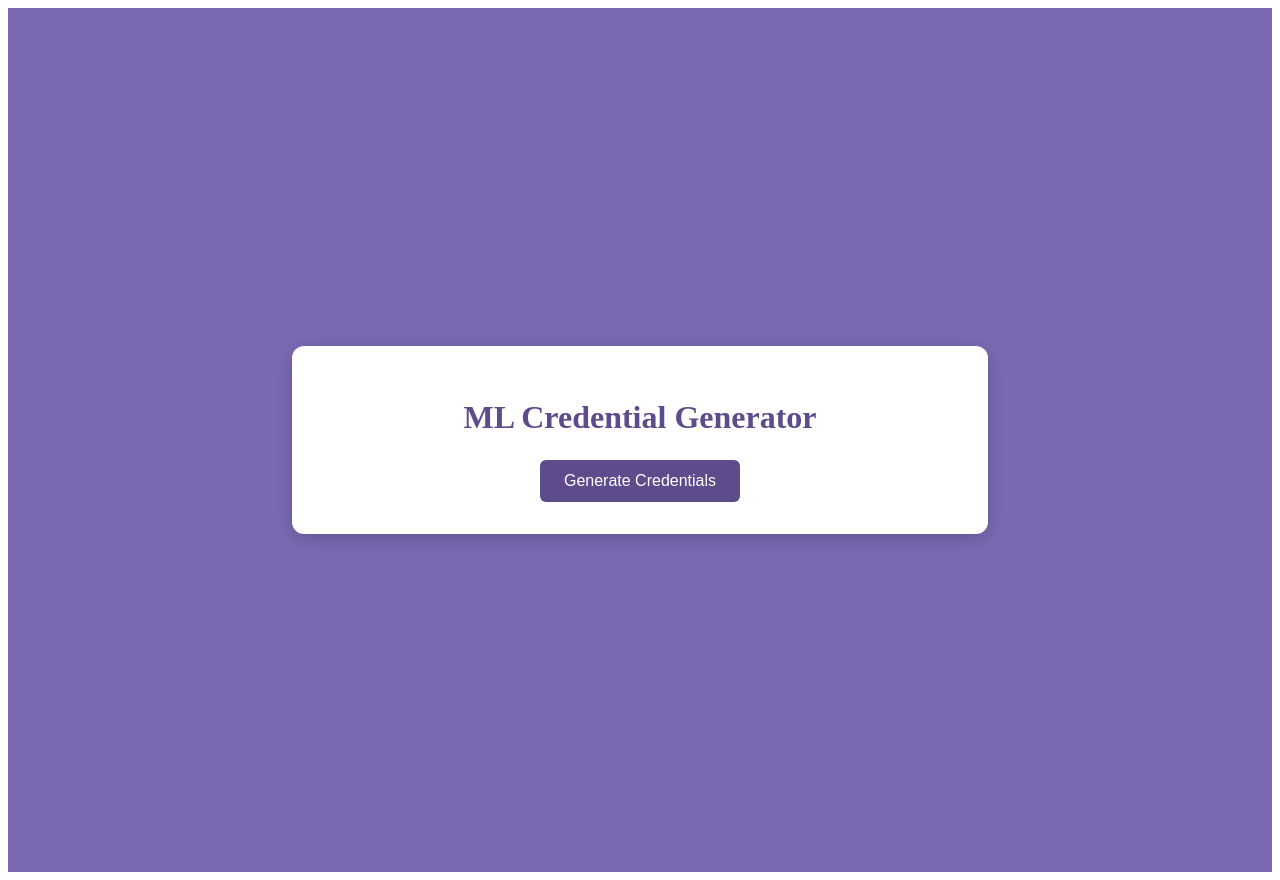
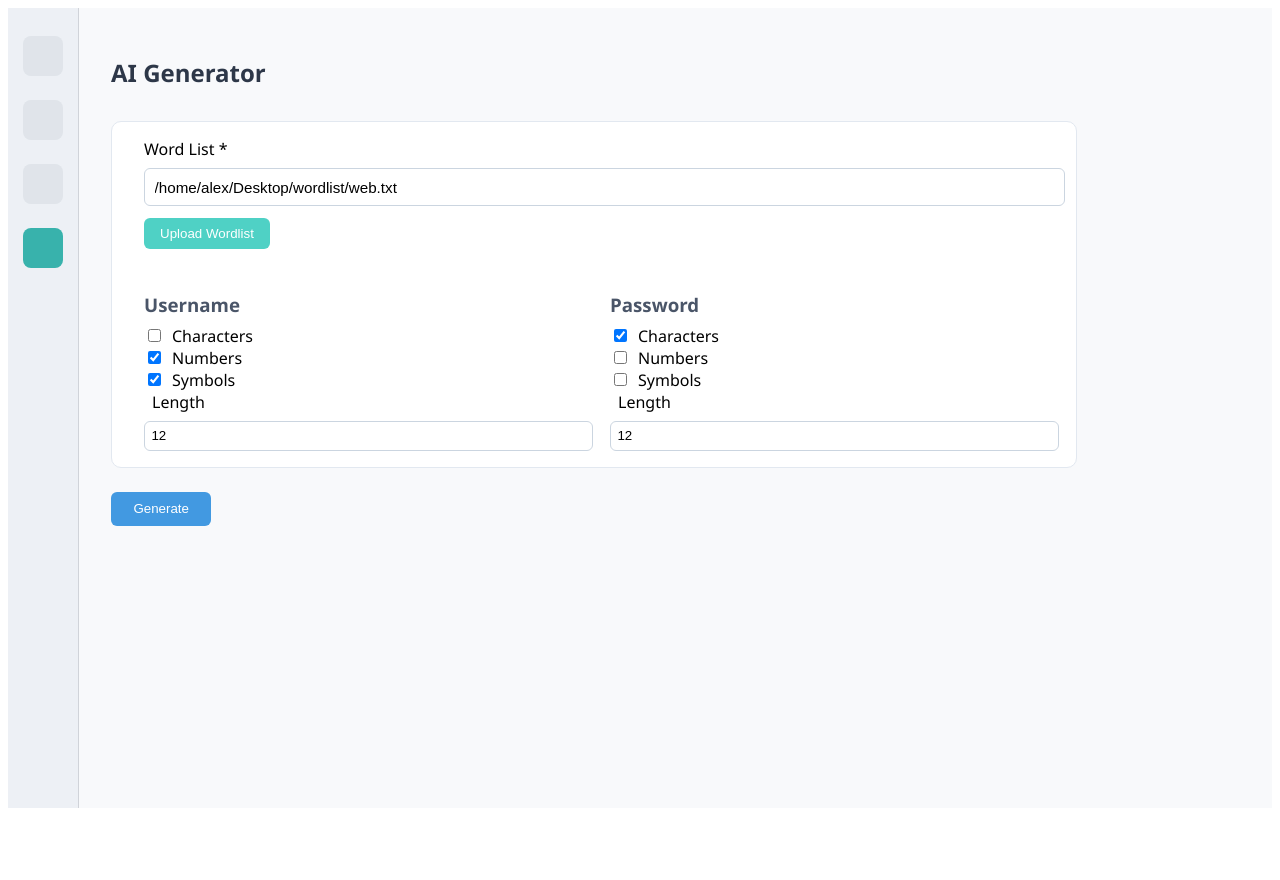
Before and after one commit to pink-cypher/WebCrawler-MLAlg, a SvelteKit app in the folder frontend/: page /ml in a window 1280 px wide. After the commit the page ends 816 px from the top, so only its background shows below. Built offline with nearby package versions, Linux system fonts and the light colour scheme.

Commit message:
updated ml visuals

```diff
--- a/frontend/src/routes/ml/+page.svelte
+++ b/frontend/src/routes/ml/+page.svelte
@@ -1,6 +1,9 @@
 <script lang="ts">
   let generatedCredentials: string[] = [];
   let error: string = '';
+  let runningTime: number = 0;
+  let totalUsernames: number = 0;
+  let totalPasswords: number = 0;
 
   async function generateCredentials() {
     error = '';
@@ -15,102 +18,279 @@
       }
 
       const data = await response.json();
-        generatedCredentials = data.credentials;
+      generatedCredentials = data.credentials; // format: ["username:password"]
+      runningTime = data.running_time ?? 0;
+      totalUsernames = data.total_usernames ?? 0;
+      totalPasswords = data.total_passwords ?? 0;
     } catch (err) {
       error = (err as Error).message;
     }
   }
 </script>
 
-  <div class="page-container">
-    <div class="content-box">
-      <h1>ML Credential Generator</h1>
+<div class="dashboard">
+  <aside class="sidebar">
+    <div class="icon"></div>
+    <div class="icon"></div>
+    <div class="icon"></div>
+    <div class="icon selected"></div>
+  </aside>
 
-      <button on:click={generateCredentials}>Generate Credentials</button>
+  <main class="main-content">
+    <h1>AI Generator</h1>
+
+    <section class="config">
+      <div class="config-group">
+        <label>Word List *</label>
+        <input type="text" value="/home/alex/Desktop/wordlist/web.txt" readonly />
+        <button class="upload">Upload Wordlist</button>
+      </div>
+
+      <div class="options">
+        <div class="option-block">
+          <h3>Username</h3>
+          <div><input type="checkbox" id="u-chars" /><label for="u-chars">Characters</label></div>
+          <div><input type="checkbox" id="u-numbers" checked /><label for="u-numbers">Numbers</label></div>
+          <div><input type="checkbox" id="u-symbols" checked /><label for="u-symbols">Symbols</label></div>
+          <label>Length</label>
+          <input type="number" value="12" />
+        </div>
+
+        <div class="option-block">
+          <h3>Password</h3>
+          <div><input type="checkbox" id="p-chars" checked /><label for="p-chars">Characters</label></div>
+          <div><input type="checkbox" id="p-numbers" /><label for="p-numbers">Numbers</label></div>
+          <div><input type="checkbox" id="p-symbols" /><label for="p-symbols">Symbols</label></div>
+          <label>Length</label>
+          <input type="number" value="12" />
+        </div>
+      </div>
+    </section>
+
+    <button class="generate" on:click={generateCredentials}>Generate</button>
 
     {#if error}
       <p class="error">{error}</p>
     {/if}
 
     {#if generatedCredentials.length > 0}
-        <h2>Generated Credentials</h2>
-        <ul class="credentials-list">
-          {#each generatedCredentials as cred}
-            <li>{cred}</li>
+      <section class="stats">
+        <div><strong>Running Time</strong><br />{runningTime.toFixed(3)}</div>
+        <div><strong>Generated Usernames</strong><br />{totalUsernames}</div>
+        <div><strong>Generated Passwords</strong><br />{totalPasswords}</div>
+      </section>
+
+      <section class="credentials">
+        <table>
+          <thead>
+            <tr>
+              <th>ID</th>
+              <th>Usernames</th>
+              <th>Passwords</th>
+            </tr>
+          </thead>
+          <tbody>
+            {#each generatedCredentials as cred, i}
+              <tr>
+                <td>{i + 1}</td>
+                <td>{cred.split(':')[0]}</td>
+                <td>{cred.split(':')[1]}</td>
+              </tr>
             {/each}
-        </ul>
+          </tbody>
+        </table>
+      </section>
+
+      <div class="actions">
+        <button class="re-generate" on:click={generateCredentials}>Re-Generate</button>
+        <button class="save">Save Word List</button>
+      </div>
     {/if}
-    </div>
+  </main>
 </div>
 
 <style>
-    /* Background and Layout */
-    .page-container {
-      background-color: #7b69b3; /* Same as crawler */
+  .dashboard {
+    display: flex;
+    font-family: 'Segoe UI', sans-serif;
+    background-color: #f8f9fb;
     min-height: 100vh;
+  }
+
+  .sidebar {
+    width: 70px;
+    background-color: #edf0f5;
     display: flex;
-      justify-content: center;
+    flex-direction: column;
     align-items: center;
+    padding-top: 1rem;
+    border-right: 1px solid #d0d3d9;
+  }
+
+  .icon {
+    width: 40px;
+    height: 40px;
+    background-color: #e0e4ea;
+    border-radius: 8px;
+    margin: 12px 0;
+  }
+
+  .selected {
+    background-color: #38b2ac;
+  }
+
+  .main-content {
+    flex: 1;
     padding: 2rem;
   }
 
-    /* Main Card Styling */
-    .content-box {
-      background-color: #ffffff;
-      padding: 2rem 3rem;
-      border-radius: 12px;
-      width: 100%;
-      max-width: 600px;
-      text-align: center;
-      box-shadow: 0 4px 20px rgba(0, 0, 0, 0.2);
+  h1 {
+    font-size: 1.5rem;
+    margin-bottom: 2rem;
+    color: #2d3748;
   }
 
-    /* Typography */
-    h1, h2 {
-      color: #5d4b8c;
+  .config {
+    display: flex;
+    flex-direction: column;
+    background-color: #fff;
+    padding: 1rem 2rem;
+    border-radius: 10px;
+    border: 1px solid #e2e8f0;
+    max-width: 900px;
+  }
+
+  .config-group {
     margin-bottom: 1.5rem;
   }
 
-    /* Buttons */
-    button {
-      background-color: #5d4b8c;
-      color: #fff;
-      border: none;
-      padding: 0.75rem 1.5rem;
+  .config-group input[type="text"] {
+    width: 100%;
+    padding: 0.6rem;
     border-radius: 6px;
-      cursor: pointer;
-      transition: background-color 0.3s ease;
-      font-size: 1rem;
+    border: 1px solid #cbd5e0;
+    margin-top: 0.5rem;
+    font-size: 0.95rem;
   }
 
-    button:hover {
-      background-color: #4a3b75;
+  .upload {
+    margin-top: 0.75rem;
+    background-color: #4fd1c5;
+    color: white;
+    border: none;
+    padding: 0.5rem 1rem;
+    border-radius: 6px;
+    font-weight: 500;
+    cursor: pointer;
   }
 
-    /* Credentials List */
-    .credentials-list {
-      background-color: #f3f3f3;
-      padding: 1rem;
-      border-radius: 6px;
-      list-style: none;
-      max-height: 300px;
-      overflow-y: auto;
-      margin: 1rem 0 0 0;
-      text-align: left; /* Left align list items inside the centered box */
+  .options {
+    display: flex;
+    gap: 2rem;
   }
 
-    .credentials-list li {
-      padding: 0.5rem;
-      border-bottom: 1px solid #ddd;
-      color: #333;
+  .option-block {
+    flex: 1;
   }
 
-    /* Error Message */
+  .option-block h3 {
+    margin-bottom: 0.5rem;
+    color: #4a5568;
+  }
+
+  .option-block label {
+    margin-left: 0.5rem;
+  }
+
+  .option-block input[type="number"] {
+    width: 100%;
+    margin-top: 0.5rem;
+    padding: 0.4rem;
+    border-radius: 6px;
+    border: 1px solid #cbd5e0;
+  }
+
+  .generate {
+    margin-top: 1.5rem;
+    background-color: #4299e1;
+    padding: 0.6rem 1.4rem;
+    border-radius: 6px;
+    color: white;
+    font-weight: 500;
+    border: none;
+    cursor: pointer;
+  }
+
+  .generate:hover {
+    background-color: #2b6cb0;
+  }
+
+  .stats {
+    display: flex;
+    gap: 3rem;
+    margin-top: 2rem;
+    font-size: 1.1rem;
+    color: #2d3748;
+  }
+
+  .credentials {
+    background-color: white;
+    border: 1px solid #e2e8f0;
+    border-radius: 10px;
+    padding: 1rem;
+    margin-top: 1rem;
+    max-width: 100%;
+    overflow-x: auto;
+  }
+
+  table {
+    width: 100%;
+    border-collapse: collapse;
+  }
+
+  th, td {
+    text-align: left;
+    padding: 12px 16px;
+    border-bottom: 1px solid #e2e8f0;
+    color: #2d3748;
+  }
+
+  th {
+    background-color: #edf2f7;
+    font-weight: 600;
+  }
+
+  tr:nth-child(even) {
+    background-color: #f7fafc;
+  }
+
+  .actions {
+    display: flex;
+    justify-content: space-between;
+    max-width: 400px;
+    margin-top: 1rem;
+  }
+
+  .re-generate, .save {
+    background-color: #4a5568;
+    color: white;
+    border: none;
+    padding: 0.6rem 1.2rem;
+    border-radius: 6px;
+    font-size: 1rem;
+    cursor: pointer;
+  }
+
+  .save {
+    background-color: #4299e1;
+  }
+
   .error {
     color: #c62828;
     background-color: #ffebee;
     padding: 0.75rem;
     margin-top: 1rem;
     border-radius: 4px;
+    max-width: 600px;
   }
 </style>
```
Lines whose indentation alone changed are shown as unchanged.
